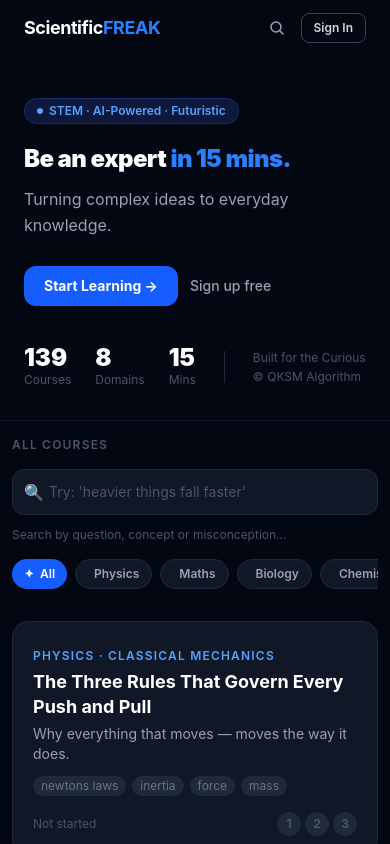
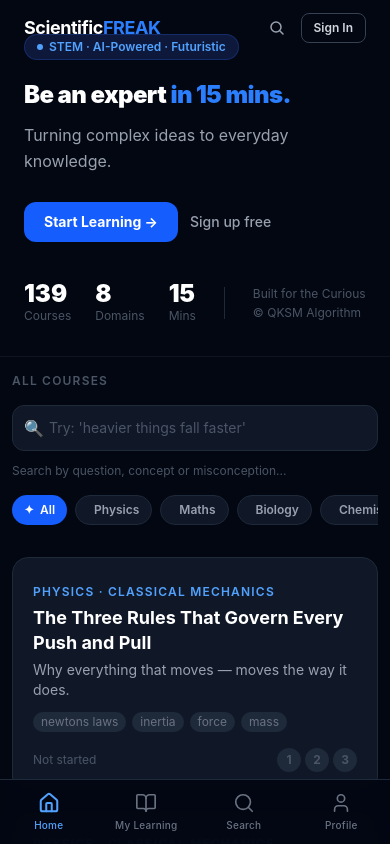
Before and after one commit to rskhatiwada/modulus, a React (Vite) app: page / in a window 390 px wide. Shown: the top 844 px of the page. Built offline with nearby package versions, Linux system fonts and the light colour scheme.

Commit message:
added mobile bottom nav bar

```diff
--- a/package.json
+++ b/package.json
@@ -13,6 +13,7 @@
     "@tailwindcss/vite": "^4.2.1",
     "fuse.js": "^7.1.0",
     "katex": "^0.16.38",
+    "lucide-react": "^0.577.0",
     "react": "^19.2.4",
     "react-dom": "^19.2.4",
     "react-router-dom": "^7.13.1",
--- a/src/App.jsx
+++ b/src/App.jsx
@@ -1,4 +1,5 @@
 import { BrowserRouter, Routes, Route } from 'react-router-dom'
+import MainLayout from './components/MainLayout'
 import HomeScreen from './screens/HomeScreen'
 import StoryScreen from './screens/StoryScreen'
 import QuizScreen from './screens/QuizScreen'
@@ -6,17 +7,32 @@
 import BossScreen from './screens/BossScreen'
 import ResultScreen from './screens/ResultScreen'
 
+// Stub screens — replace with real ones later
+function LearnScreen() { return <div className="p-6 text-white">My Learning — coming soon</div> }
+function SearchScreen() { return <div className="p-6 text-white">Search — coming soon</div> }
+function ProfileScreen() { return <div className="p-6 text-white">Profile — coming soon</div> }
+
 export default function App() {
   return (
     <BrowserRouter>
       <div className="min-h-screen bg-gray-950 text-white">
         <Routes>
-          <Route path="/" element={<HomeScreen />} />
+
+          {/* ── Screens WITH bottom nav ── */}
+          <Route element={<MainLayout />}>
+            <Route path="/" element={<HomeScreen />} />
+            <Route path="/learn" element={<LearnScreen />} />
+            <Route path="/search" element={<SearchScreen />} />
+            <Route path="/profile" element={<ProfileScreen />} />
+          </Route>
+
+          {/* ── Immersive screens — NO bottom nav ── */}
           <Route path="/:domain/:topic/:slug/story" element={<StoryScreen />} />
           <Route path="/:domain/:topic/:slug/quiz/:level" element={<QuizScreen />} />
           <Route path="/:domain/:topic/:slug/blitz" element={<BlitzScreen />} />
           <Route path="/:domain/:topic/:slug/boss" element={<BossScreen />} />
           <Route path="/:domain/:topic/:slug/result" element={<ResultScreen />} />
+
         </Routes>
       </div>
     </BrowserRouter>
--- /dev/null
+++ b/src/components/BottomNav.jsx
@@ -0,0 +1,80 @@
+import { useNavigate, useLocation } from 'react-router-dom'
+import { Home, BookOpen, Search, User } from 'lucide-react'
+
+const tabs = [
+    { label: 'Home', icon: Home, path: '/' },
+    { label: 'My Learning', icon: BookOpen, path: '/learn' },
+    { label: 'Search', icon: Search, path: '/search' },
+    { label: 'Profile', icon: User, path: '/profile' },
+]
+
+export default function BottomNav() {
+    const navigate = useNavigate()
+    const { pathname } = useLocation()
+
+    return (
+        <>
+            {/* ── DESKTOP — top navbar ── */}
+            <nav className="hidden md:flex fixed top-0 left-0 right-0 z-50
+                      bg-gray-950/95 backdrop-blur-sm border-b border-gray-800
+                      h-14 items-center justify-between px-8">
+
+                {/* Logo left */}
+                <span
+                    onClick={() => navigate('/')}
+                    className="text-white font-bold text-lg cursor-pointer tracking-tight"
+                >
+                    Scientific<span className="text-blue-400">FREAK</span>
+                </span>
+
+                {/* Links right */}
+                <div className="flex items-center gap-6">
+                    {tabs.map(({ label, icon: Icon, path }) => {
+                        const active = pathname === path
+                        return (
+                            <button
+                                key={path}
+                                onClick={() => navigate(path)}
+                                className={`flex items-center gap-2 text-sm font-medium
+                            transition-colors duration-150
+                            ${active ? 'text-blue-400' : 'text-gray-400 hover:text-white'}`}
+                            >
+                                <Icon size={16} strokeWidth={active ? 2.2 : 1.8} />
+                                {label}
+                            </button>
+                        )
+                    })}
+                </div>
+            </nav>
+
+            {/* ── MOBILE — bottom tab bar ── */}
+            <nav className="md:hidden fixed bottom-0 left-0 right-0 z-50
+                      bg-gray-950/95 backdrop-blur-sm border-t border-gray-800
+                      pb-safe">
+                <div className="flex items-center justify-around h-16">
+                    {tabs.map(({ label, icon: Icon, path }) => {
+                        const active = pathname === path
+                        return (
+                            <button
+                                key={path}
+                                onClick={() => navigate(path)}
+                                className="flex flex-col items-center justify-center gap-1
+                           flex-1 h-full transition-colors duration-150"
+                            >
+                                <Icon
+                                    size={22}
+                                    className={active ? 'text-blue-400' : 'text-gray-500'}
+                                    strokeWidth={active ? 2.2 : 1.8}
+                                />
+                                <span className={`text-[10px] font-medium tracking-wide
+                                  ${active ? 'text-blue-400' : 'text-gray-500'}`}>
+                                    {label}
+                                </span>
+                            </button>
+                        )
+                    })}
+                </div>
+            </nav>
+        </>
+    )
+}
--- /dev/null
+++ b/src/components/MainLayout.jsx
@@ -0,0 +1,11 @@
+import { Outlet } from 'react-router-dom'
+import BottomNav from './BottomNav'
+
+export default function MainLayout() {
+    return (
+        <div className="pb-16 md:pb-0 md:pt-14">
+            <Outlet />
+            <BottomNav />
+        </div>
+    )
+}
--- a/src/index.css
+++ b/src/index.css
@@ -1,2 +1,6 @@
 @import "tailwindcss";
 @import "./styles/theme.css";
+
+@theme {
+    --spacing-safe: env(safe-area-inset-bottom);
+}
--- a/src/screens/HomeScreen.jsx
+++ b/src/screens/HomeScreen.jsx
@@ -210,7 +210,7 @@
       </nav>
 
       {/* ── Hero — full width, no max-w constraint ── */}
-      <section className="relative pt-24 pb-8 px-6 sm:px-12 lg:px-24 overflow-hidden">
+      <section className="relative pt-8 pb-8 px-6 sm:px-12 lg:px-24 overflow-hidden">
 
 
 
@@ -219,7 +219,7 @@
 
           {/* Domain pill */}
           <div className="inline-flex items-center gap-1.5 bg-blue-950/60 border border-blue-900/60
-                    text-blue-400 text-xs font-semibold px-3 py-1 rounded-full mb-5">
+                text-blue-400 text-xs font-semibold px-3 py-1 rounded-full mt-0 mb-5">
             <span className="w-1.5 h-1.5 rounded-full bg-blue-400 animate-pulse" />
             STEM · AI-Powered · Futuristic
           </div>
@@ -482,8 +482,8 @@
       </section>
 
       {/* ── Footer ──────────────────────────────────────────────────────── */}
-      <footer className="border-t border-gray-800/60 px-3 py-8 max-w-2xl mx-auto">
-        <div className="flex items-center justify-between">
+      <footer className="border-t border-gray-800/60 py-8">
+        <div className="max-w-none px-6 sm:px-12 lg:px-24 flex items-center justify-between">
           <div>
             <p className="text-sm font-bold">
               Scientific<span className="text-blue-500">FREAK</span>
@@ -497,12 +497,7 @@
             >
               Sign Up
             </button>
-            <a
-              href="mailto:content@scientificfreak.com"
-              className="text-gray-600 hover:text-white text-xs transition-colors"
-            >
-              Contact
-            </a>
+            <a href="mailto:content@scientificfreak.com" className="text-gray-600 hover:text-white text-xs transition-colors">Contact</a>
             <span className="text-gray-700 text-xs">© 2026</span>
           </div>
         </div>
--- a/src/screens/QuizScreen.jsx
+++ b/src/screens/QuizScreen.jsx
@@ -185,7 +185,7 @@
   const questionImageUrl = getQuestionImage(slug, question.image ?? null)
 
   return (
-    <div className="min-h-screen bg-gray-950 px-3 py-6 max-w-2xl mx-auto">
+    <div className="min-h-screen bg-gray-950 px-4 py-6 max-w-3xl mx-auto">
 
       {/* Header */}
       <div className="flex items-center justify-between mb-4">
@@ -249,7 +249,7 @@
             <button
               key={i}
               onClick={() => handleSelect(i)}
-              className={`${style} rounded-xl px-3 py-3 text-left text-sm font-medium transition-all duration-150`}
+              className={`${style} rounded-xl px-4 py-3 text-left text-sm font-medium transition-all duration-150`}
             >
               <span className="text-gray-500 mr-3">{['A', 'B', 'C', 'D'][i]}.</span>
               <MathText text={option} />
--- a/src/screens/StoryScreen.jsx
+++ b/src/screens/StoryScreen.jsx
@@ -66,7 +66,7 @@
   const heroUrl = getQuestionImage(slug, 'img-newtons-laws')
 
   return (
-    <div className="min-h-screen bg-gray-950 px-3 py-6 max-w-2xl mx-auto">
+    <div className="min-h-screen bg-gray-950 px-4 py-6 max-w-3xl mx-auto">
 
       {/* Back button + top Start Quiz */}
       <div className="relative mb-2">
```
Also changed, not shown: vite.config.js (line endings or trailing spaces), 1 other file (tests, documents, lock files or other folders).
